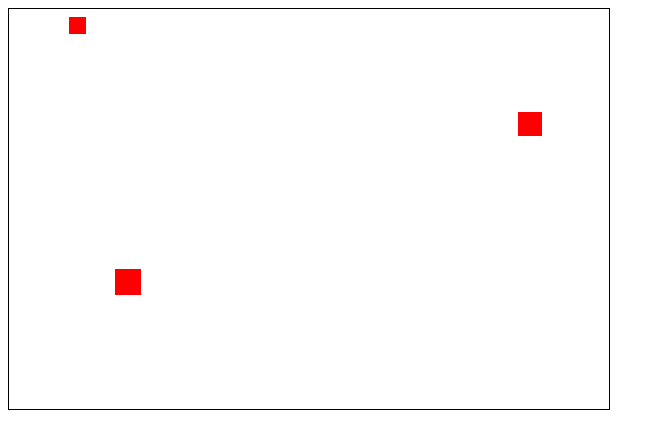
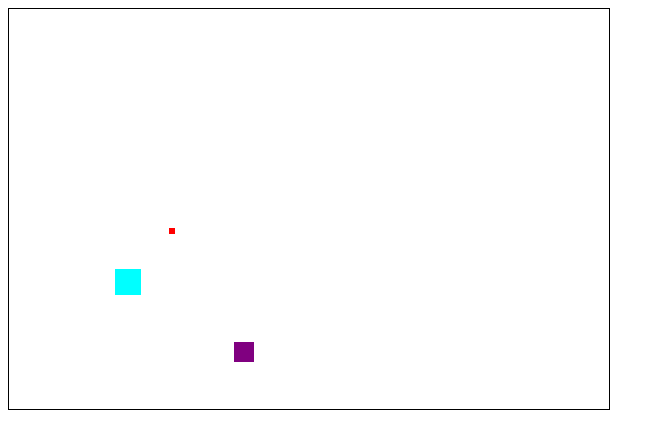
Before and after one commit to connordull17/box_test, a plain HTML site: page index.html in a window 1280 px wide. Shown: the whole page, without its empty margins (0-665 px from the left). Drawn offline with Linux system fonts and the light colour scheme.

Commit message:
make rects random color

```diff
--- a/index.html
+++ b/index.html
@@ -16,13 +16,23 @@
 	var canvas = document.getElementById("canvas");
     var context = canvas.getContext("2d");
     var boxes = [];
+    var colors = [
+    	"red",
+    	"blue",
+    	"purple",
+    	"yellow",
+    	"orange",
+    	"green",
+    	"pink",
+    	"cyan"
+    ]
 
     function createBox(){
     	return {
     		x: randomNum(canvas.width - 40),
     		y: randomNum(canvas.height - 40),
     		size: randomNum(35) + 3,
-    		color: "red"
+    		color: colors[randomNum(colors.length)]
     	}
     }
 
```
